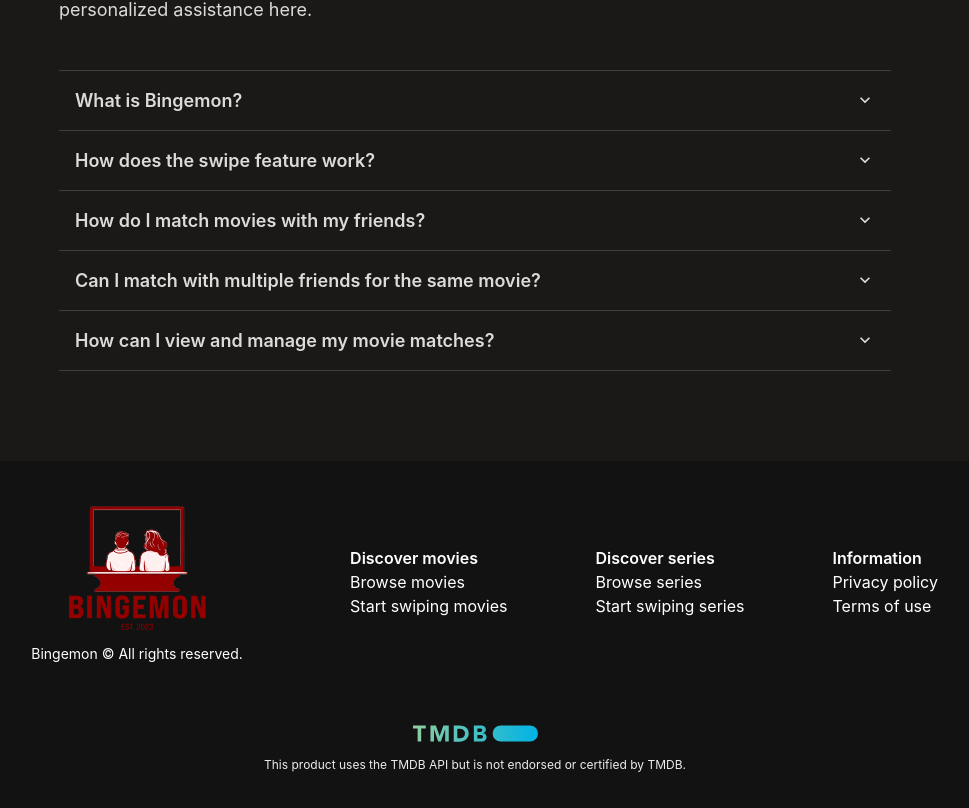
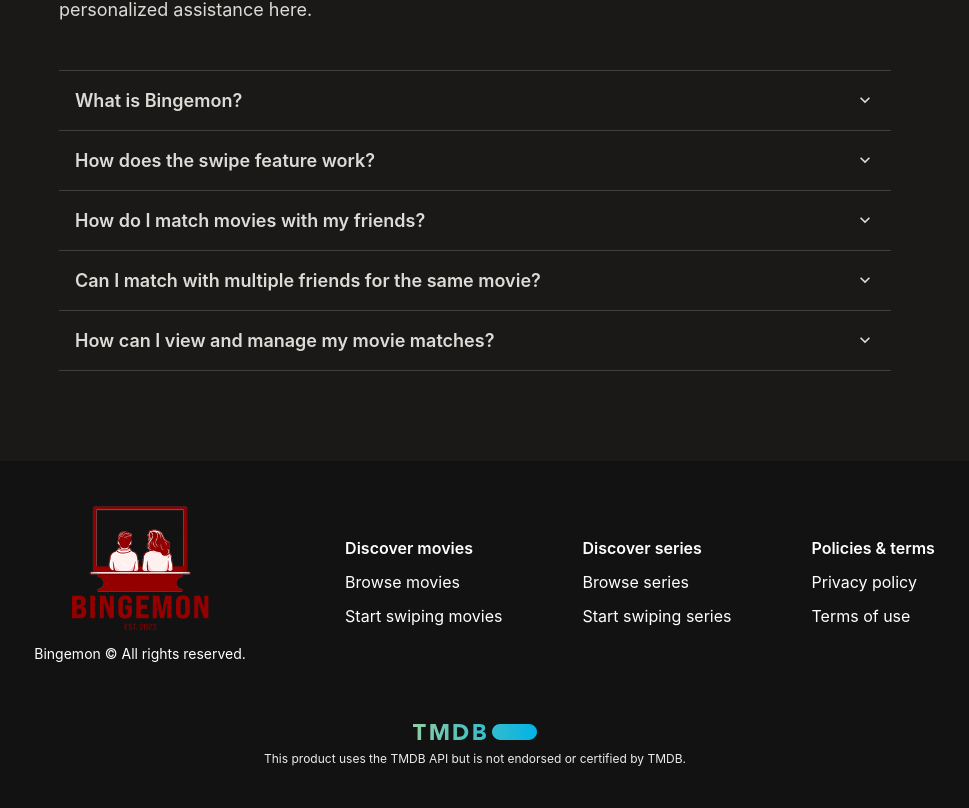
Before and after one commit to KevinMak2308/Fullstack-Bingemon-Frontend, a React (Create React App) app: page / in a window 1280 px wide. Shown: the part 1676-2484 px from the top of the page, without its empty margins (165-1134 px from the left). Built offline with nearby package versions, Linux system fonts and the light colour scheme.

Commit message:
footer fix

```diff
--- a/src/components/Footer.tsx
+++ b/src/components/Footer.tsx
@@ -4,78 +4,77 @@
 import { Text } from '@chakra-ui/react'
 import { Link } from '@chakra-ui/react'
 import { Flex } from '@chakra-ui/react'
+import { SimpleGrid } from '@chakra-ui/react'
 function Footer() {
 
     return (
-    <Box bg="bingemon_black.500" p={[2, 4, 6, 8, 10]}>
-        <Box pb="30px">
-        <VStack>
-        <HStack>
+    <Box bg="bingemon_black.500" p={[2, 4, 6, 8, 10]} >
+        <Flex pb="30px"  justifyContent="center" alignItems="center" gap={{base:"8", md:"16", lg:"20"}} placeItems="center" flexDirection={{base:"column", md:"row", lg:"row"}}>
+
 
             <VStack color={"white"}>
-                <Flex justifyContent='center'>
-                    <img width='60%' src={process.env.PUBLIC_URL + 'images/bingemon_logo_transparent_red_sm.png'}/>
+                <Flex justifyContent='center' placeItems={{base:"center", md:"normal", lg:"normal"}} maxW="60%">
+                    <img src={process.env.PUBLIC_URL + 'images/bingemon_logo_transparent_red_sm.png'}/>
                 </Flex>
-                <Text fontSize={{ base: "6px", md: "10px", lg: "14px" }}>
+                <Text fontSize={{ base: "12px", md: "12px", lg: "14px" }}>
                     Bingemon © All rights reserved.
                 </Text>
             </VStack>
 
 
-            <Box color={"white"} ml={[4, 8, 12, 16, 20]}>
-                <Flex flexDirection='column'>
-                <Text fontSize={{ base: "12px", md: "14px", lg: "16px" }} fontWeight='semibold'>
+            <Flex color={"white"} >
+                <Flex flexDirection='column' gap='10px' placeItems={{base:"center", md:"normal", lg:"normal"}}>
+                <Text fontSize={{ base: "14px", md: "14px", lg: "16px" }} fontWeight='semibold'>
                     Discover movies
                 </Text>
-                <Link fontSize={{ base: "12px", md: "14px", lg: "16px" }}>
+                <Link fontSize={{ base: "14px", md: "14px", lg: "16px" }}>
                     Browse movies
                 </Link>
-                <Link fontSize={{ base: "12px", md: "14px", lg: "16px" }}>
+                <Link fontSize={{ base: "14px", md: "14px", lg: "16px" }}>
                     Start swiping movies
                 </Link>
                 </Flex>
-            </Box>
+            </Flex>
 
-            <Box color={"white"} ml={[4, 8, 12, 16, 20]}>
+            <Flex color={"white"}>
                 <Box color={"white"}>
-                    <Flex flexDirection='column'>
-                        <Text fontSize={{ base: "12px", md: "14px", lg: "16px" }} fontWeight='semibold'>
+                    <Flex flexDirection='column' gap='10px' placeItems={{base:"center", md:"normal", lg:"normal"}}>
+                        <Text fontSize={{ base: "14px", md: "14px", lg: "16px" }} fontWeight='semibold'>
                             Discover series
                         </Text>
-                        <Link fontSize={{ base: "12px", md: "14px", lg: "16px" }}>
+                        <Link fontSize={{ base: "14px", md: "14px", lg: "16px" }}>
                             Browse series
                         </Link>
-                        <Link fontSize={{ base: "12px", md: "14px", lg: "16px" }}>
+                        <Link fontSize={{ base: "14px", md: "14px", lg: "16px" }}>
                             Start swiping series
                         </Link>
                     </Flex>
                 </Box>
-            </Box>
+            </Flex>
 
-            <Box color={"white"} ml={[4, 8, 12, 16, 20]}>
-                <Flex flexDirection='column'>
-                    <Text fontSize={{ base: "12px", md: "14px", lg: "16px" }} fontWeight='semibold'>
-                        Information
+            <Flex color={"white"}>
+                <Flex flexDirection='column' gap='10px' placeItems={{base:"center", md:"normal", lg:"normal"}}>
+                    <Text fontSize={{ base: "14px", md: "14px", lg: "16px" }} fontWeight='semibold'>
+                        Policies & terms
                     </Text>
-                    <Link fontSize={{ base: "12px", md: "14px", lg: "16px" }}>
+                    <Link fontSize={{ base: "14px", md: "14px", lg: "16px" }}>
                         Privacy policy
                     </Link>
-                    <Link fontSize={{ base: "12px", md: "14px", lg: "16px" }}>
+                    <Link fontSize={{ base: "14px", md: "14px", lg: "16px" }}>
                         Terms of use
                     </Link>
                 </Flex>
-            </Box>
-
-
-        </HStack>
-        </VStack>
-        </Box>
-        <VStack
-            mt="25px"
-            mb="-20px">
-            <Image my={[-1, -2, -4, -8, -12]} boxSize="125px" src={process.env.PUBLIC_URL + 'images/blue_short-8e7b30f73a4020692ccca9c88bafe5dcb6f8a62a4c6bc55cd9ba82bb2cd95f6c.svg'}/>
-            <Text fontSize={{ base: "4px", md: "8px", lg: "12px" }}>This product uses the TMDB API but is not endorsed or certified by TMDB.</Text>
-        </VStack>
+            </Flex>
+        </Flex>
+        <Flex
+            alignItems="center"
+            justifyContent="center"
+            flexDirection="column"
+            mt="30px"
+        >
+            <Image  maxW="125px"  src={process.env.PUBLIC_URL + 'images/blue_short-8e7b30f73a4020692ccca9c88bafe5dcb6f8a62a4c6bc55cd9ba82bb2cd95f6c.svg'}/>
+            <Text mt="10px" fontSize={{ base: "12px", md: "12px", lg: "12px" }}>This product uses the TMDB API but is not endorsed or certified by TMDB.</Text>
+        </Flex>
     </Box>
     )
 }
```
